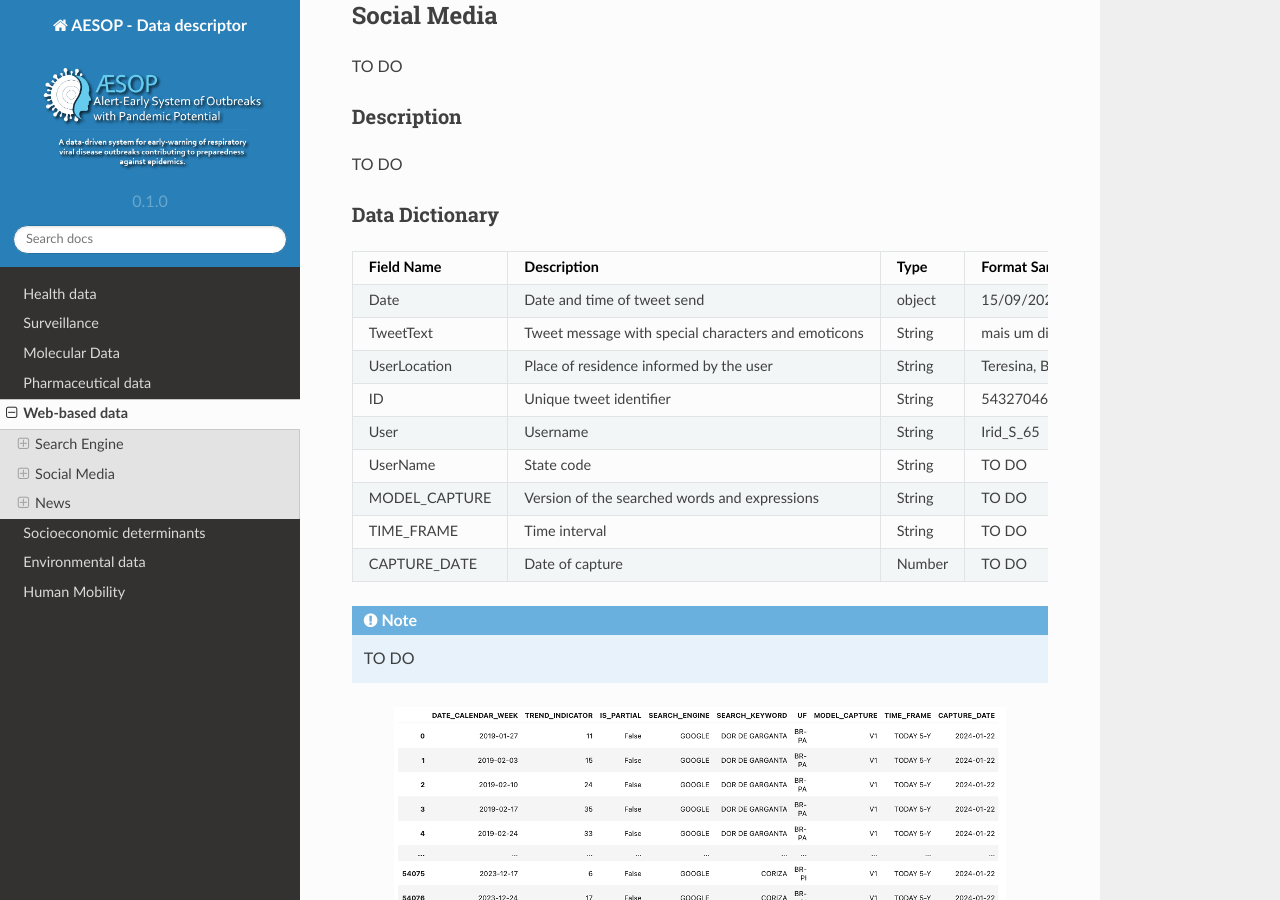
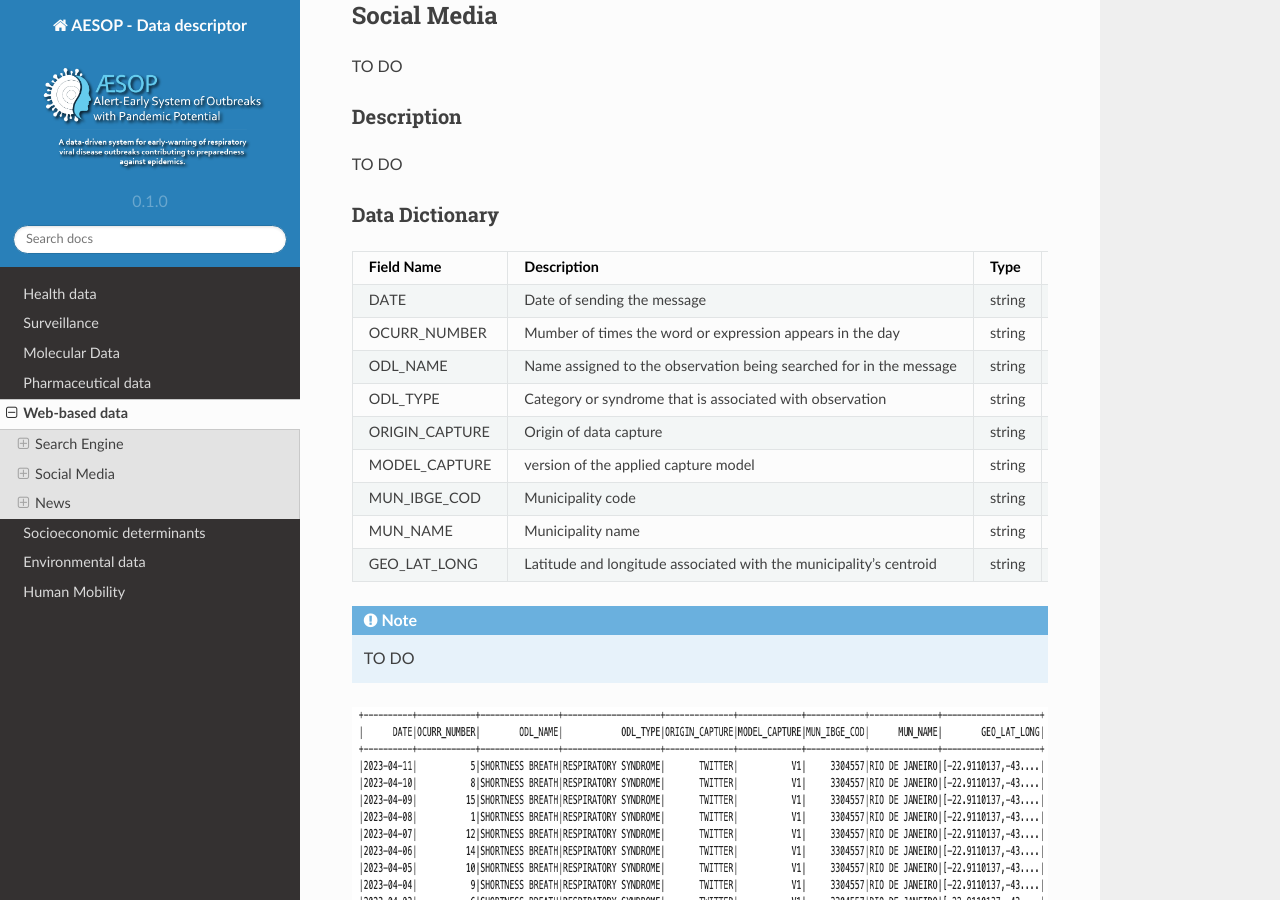
Before and after one commit to cidacslab/AESOP-Data-Documentation, a Sphinx documentation site: the page built from docs/source/web_based.rst, in a window 1280 px wide and 900 px high, scrolled down 1430 px. Built offline with Sphinx 7.4.7 and the Read the Docs theme 2.0.0, drawn with Linux system fonts in a browser that asks for light colours.

Commit message:
sample social media

```diff
--- a/docs/source/web_based.rst
+++ b/docs/source/web_based.rst
@@ -61,27 +61,27 @@ TO DO
 
 Data Dictionary
 ^^^^^^^^^^^^^^^
-+---------------------+-------------------------------------------------------------+------------+------------------------------------------+
-| Field Name          | Description                                                 | Type       | Format Sample                            |
-+=====================+=============================================================+============+==========================================+
-| Date                | Date and time of tweet send                                 | object     | 15/09/2022                               |
-+---------------------+-------------------------------------------------------------+------------+------------------------------------------+
-| TweetText           | Tweet message with special characters and emoticons         | String     | mais um dia com uma tosse escrota do crl |
-+---------------------+-------------------------------------------------------------+------------+------------------------------------------+
-| UserLocation        | Place of residence informed by the user                     | String     | Teresina, Brazil                         |
-+---------------------+-------------------------------------------------------------+------------+------------------------------------------+
-| ID                  | Unique tweet identifier                                     | String     | 5432704649375324736                      |
-+---------------------+-------------------------------------------------------------+------------+------------------------------------------+
-| User                | Username                                                    | String     | Irid_S_65                                |
-+---------------------+-------------------------------------------------------------+------------+------------------------------------------+
-| UserName            | State code                                                  | String     | TO DO                                    |
-+---------------------+-------------------------------------------------------------+------------+------------------------------------------+
-| MODEL_CAPTURE       | Version of the searched words and expressions               | String     | TO DO                                    |
-+---------------------+-------------------------------------------------------------+------------+------------------------------------------+
-| TIME_FRAME          | Time interval                                               | String     | TO DO                                    |
-+---------------------+-------------------------------------------------------------+------------+------------------------------------------+
-| CAPTURE_DATE        | Date of capture                                             | Number     | TO DO                                    |
-+---------------------+-------------------------------------------------------------+------------+------------------------------------------+
++---------------------+------------------------------------------------------------------------+------------+------------------------------------------+
+| Field Name          | Description                                                            | Type       | Format Sample                            |
++=====================+========================================================================+============+==========================================+
+| DATE                | Date of sending the message                                            | string     | 2023-04-11                               |
++---------------------+------------------------------------------------------------------------+------------+------------------------------------------+
+| OCURR_NUMBER        | Mumber of times the word or expression appears in the day              | string     | 5                                        |
++---------------------+------------------------------------------------------------------------+------------+------------------------------------------+
+| ODL_NAME            | Name assigned to the observation being searched for in the message     | string     | SHORTNESS BREATH                         |
++---------------------+------------------------------------------------------------------------+------------+------------------------------------------+
+| ODL_TYPE            | Category or syndrome that is associated with observation               | string     | RESPIRATORY SYNDROME                     |
++---------------------+------------------------------------------------------------------------+------------+------------------------------------------+
+| ORIGIN_CAPTURE      | Origin of data capture                                                 | string     | TWITTER                                  |
++---------------------+------------------------------------------------------------------------+------------+------------------------------------------+
+| MODEL_CAPTURE       | version of the applied capture model                                   | string     | V1                                       |
++---------------------+------------------------------------------------------------------------+------------+------------------------------------------+
+| MUN_IBGE_COD        | Municipality code                                                      | string     | 3304557                                  |
++---------------------+------------------------------------------------------------------------+------------+------------------------------------------+
+| MUN_NAME            | Municipality name                                                      | string     | RIO DE JANEIRO                           |
++---------------------+------------------------------------------------------------------------+------------+------------------------------------------+
+| GEO_LAT_LONG        | Latitude and longitude associated with the municipality's centroid     | string     | [-22.9110137,-43.344255]                 |
++---------------------+------------------------------------------------------------------------+------------+------------------------------------------+
 
 
 .. note::
@@ -91,9 +91,9 @@ Data Dictionary
 
 
 
-.. image:: web-based-search-engine-sample.png
-   :width: 612
-   :height: 297
+.. image:: web-based-social-media-sample.png
+   :width: 1121
+   :height: 431
    :align: center
 
 Sample of the produced dataset.
```
Also changed, not shown: docs/source/web-based-social-media-sample.png (added).
